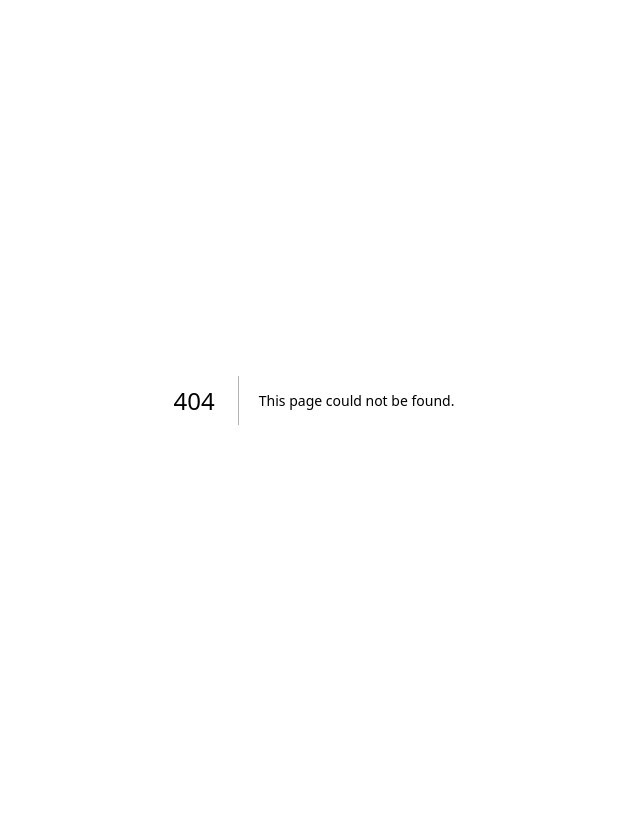
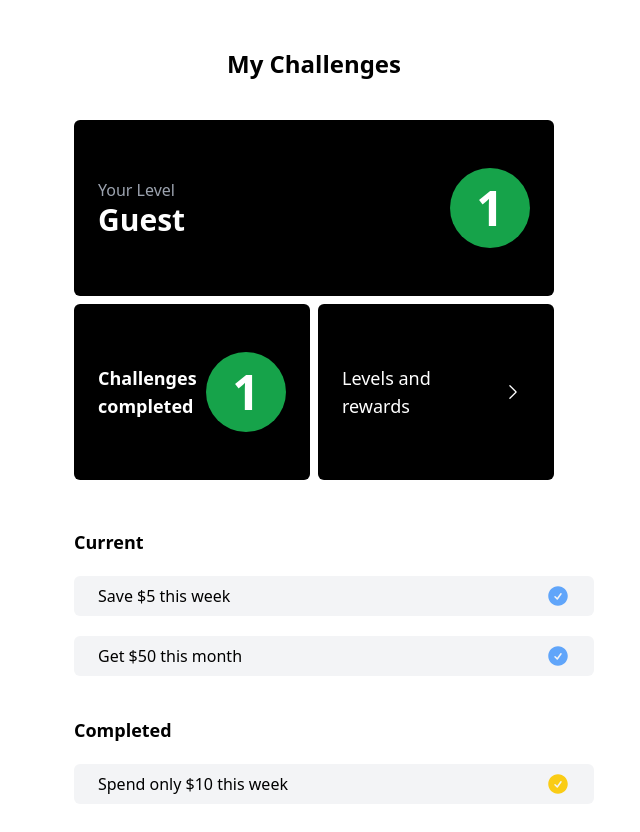
Before and after one commit to menglycheng/rhb-hackathon, a Next.js app: page /challenges in a window 1280 px wide. Before the commit this address had no page. Shown: the whole page, without its empty margins (326-966 px from the left). Before the commit the page ends 800 px from the top, so only its background shows below. Built offline with nearby package versions, Linux system fonts and the light colour scheme.

Commit message:
challenge page

```diff
--- /dev/null
+++ b/pages/challenges.tsx
@@ -0,0 +1,119 @@
+import Head from "next/head";
+import React from "react";
+import {
+  CheckBadgeIcon,
+  CheckCircleIcon,
+  ChevronRightIcon,
+} from "@heroicons/react/24/solid";
+const challengeTask = [
+  {
+    id: 1,
+    title: "Save $5 this week",
+    points: 10,
+    completed: false,
+  },
+  {
+    id: 2,
+    title: "Spend only $10 this week",
+    points: 10,
+    completed: true,
+  },
+  {
+    id: 3,
+    title: "Get $50 this month",
+    points: 10,
+    completed: false,
+  },
+];
+
+const challenges = () => {
+  return (
+    <div className="flex md:max-w-screen-sm min-h-screen flex-col  my-auto mx-auto py-2 px-10">
+      <Head>
+        <title>Create Next App</title>
+        <link rel="icon" href="/favicon.ico" />
+      </Head>
+      <main className="mt-10">
+        <h1 className="text-2xl text-center font-bold mb-10">My Challenges</h1>
+
+        {/* challenge card */}
+        <div className="w-screen-sm mx-10 rounded-md h-44 bg-black text-white px-6 py-2 flex flex-row  justify-between items-center">
+          <div>
+            <p className="text-gray-400">Your Level</p>
+            <p className="text-3xl text-white font-bold">Guest</p>
+          </div>
+          <div className="bg-green-600 w-20 h-20 font-bold text-5xl flex justify-center items-center rounded-full">
+            1
+          </div>
+        </div>
+        <div className="w-screen-sm flex flex-row mx-10 justify-center items-start">
+          <div className="w-1/2 my-2 rounded-md h-44 bg-black text-white px-6 py-2 flex flex-row  justify-between items-center">
+            <div className="w-1/2">
+              <p className="text-lg text-white font-bold">
+                Challenges completed
+              </p>
+            </div>
+            <div className="bg-green-600 w-20 h-20 font-bold text-5xl flex justify-center items-center rounded-full">
+              1
+            </div>
+          </div>
+          <div className="w-1/2 my-2 ml-2 rounded-md h-44 bg-black text-white px-6 py-2 flex flex-row  justify-between items-center">
+            <div className="flex flex-row justify-between items-center">
+              <div className="w-1/2">
+                <p className="text-white fold-bold text-lg ">
+                  Levels and rewards
+                </p>
+              </div>
+              <div className="">
+                <ChevronRightIcon className="h-5 w-5 text-white" />
+              </div>
+            </div>
+          </div>
+        </div>
+        {/* current task */}
+        <div className="ml-10 mt-10">
+          <p className="text-lg text-black font-semibold">Current</p>
+          {challengeTask.map((task) => (
+            <div className="mt-5">
+              {!task.completed && (
+                <>
+                  <div className="w-screen-sm rounded-md h-fit bg-gray-100 text-black px-6 py-2 flex flex-row  justify-between items-center">
+                    <p>{task.title}</p>
+                    <CheckCircleIcon
+                      className={`w-6 h-6 ${
+                        !task.completed && "text-blue-400"
+                      }`}
+                    />
+                  </div>
+                </>
+              )}
+            </div>
+          ))}
+        </div>
+
+        {/* complete task */}
+        <div className="ml-10 mt-10">
+          <p className="text-lg text-black font-semibold">Completed</p>
+          {challengeTask.map((task) => (
+            <div className="mt-5">
+              {task.completed && (
+                <>
+                  <div className="w-screen-sm rounded-md h-fit bg-gray-100 text-black px-6 py-2 flex flex-row  justify-between items-center">
+                    <p>{task.title}</p>
+                    <CheckCircleIcon
+                      className={`w-6 h-6 ${
+                        task.completed && "text-yellow-400"
+                      }`}
+                    />
+                  </div>
+                </>
+              )}
+            </div>
+          ))}
+        </div>
+      </main>
+    </div>
+  );
+};
+
+export default challenges;
--- a/pages/index.tsx
+++ b/pages/index.tsx
@@ -6,6 +6,7 @@ import {
   QrCodeIcon,
   WalletIcon,
 } from "@heroicons/react/24/solid";
+import Link from "next/link";
 const Home: NextPage = () => {
   return (
     <div className="flex md:max-w-screen-sm min-h-screen flex-col  my-auto mx-auto py-2 px-10">
@@ -13,9 +14,9 @@ const Home: NextPage = () => {
         <title>Create Next App</title>
         <link rel="icon" href="/favicon.ico" />
       </Head>
-      <main className="">
-        <h1 className="font-bold text-2xl">Finance</h1>
-        <div className="flex flex-row ">
+      <main className="mt-10">
+        <h1 className="font-bold text-2xl my-5">Finance</h1>
+        <div className="flex flex-row my-5">
           <div className="mx-5 my-4 flex flex-col justify-center items-center">
             <QrCodeIcon className="w-10 bg-blue-200 p-2 rounded-full text-black  " />
             <p className="text-sm pt-2">Pay by QR</p>
@@ -26,12 +27,14 @@ const Home: NextPage = () => {
           </div>
         </div>
         {/* challenge card  */}
+        <Link href={"/challenges"}>
           <div className="w-screen-sm mx-10 rounded-md h-20 bg-black text-white px-6 py-2 flex flex-col justify-center items-left">
             <p>Using all the potential of your debit card</p>
             <p className="text-sm text-gray-400">
               Gain rewards for completing challenges
             </p>
           </div>
+        </Link>
         {/* finance Total */}
         <div className="w-screen-sm mx-10 rounded-md my-10 h-20 bg-gray-100 text-black px-6 py-2 flex flex-row  justify-between  items-center">
           <div>
```
Lines whose indentation alone changed are shown as unchanged.
